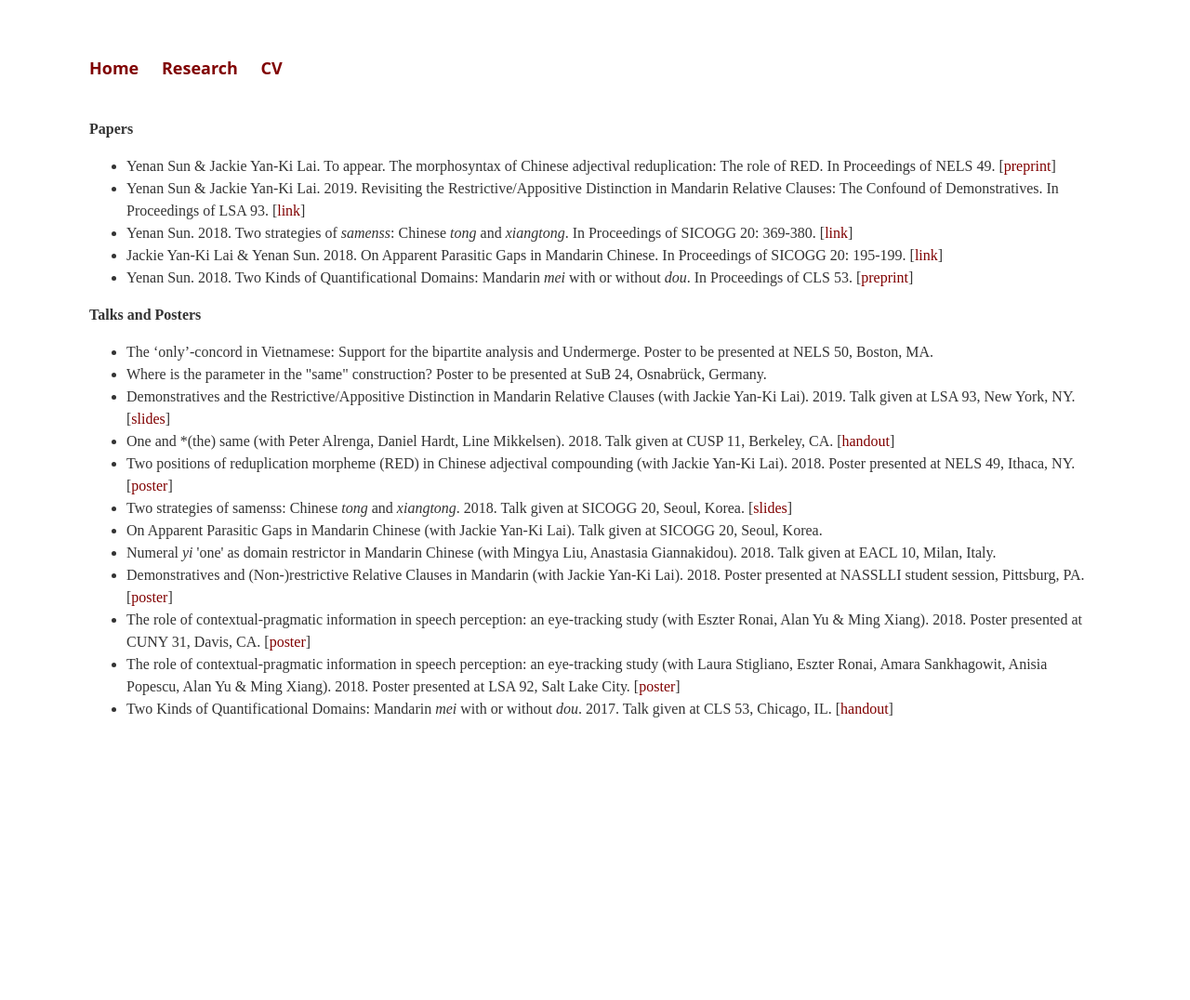
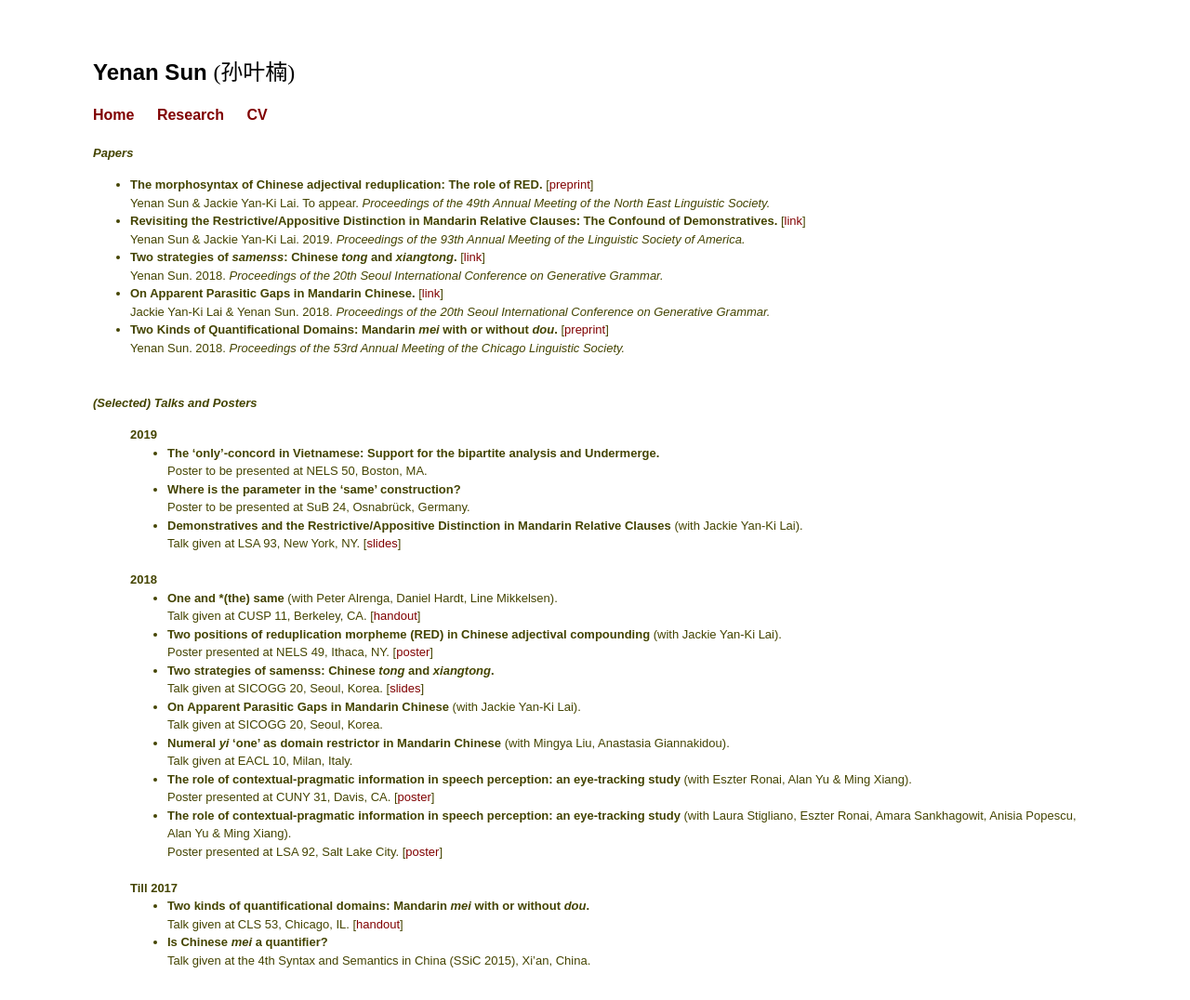
Before and after one commit to yenan09/yenan09.github.io, a Jekyll site: the page built from research.html, in a window 1280 px wide. Shown: the whole page at 93% size. Built offline with Jekyll 4.4.1, drawn with Linux system fonts in a browser that asks for light colours; before the commit the page ends 900 px from its top, so only the background shows below that.

Commit message:
20190825

```diff
--- a/_layouts/default.html
+++ b/_layouts/default.html
@@ -1,26 +1,33 @@
 <!DOCTYPE html>
 	<html>
+
 		<head>
 			<title>{{ page.title }}</title>
 			<!-- link to main stylesheet -->
 			<link rel="stylesheet" type="text/css" href="/css/main.css">
 		</head>
-		<body>
+		<body background-color="#EDDFDB">
+			<header role="banner" id="top">
+			<div id="header-text">
+				<font face="Arial, sans-serif" size="5"><b>Yenan Sun</b> <font face="STFangsong">(孙叶楠)</font>  </font> <br>
+			</div>
+
 			<nav>
-	    		<ul> <font face="Open Sans" size="4">
+	    		<ul> <font face="Arial, sans-serif" size="3">
 	        		<li><a href="/">Home</a></li>
 		        	<li><a href="/research">Research</a></li>
 	        		<li><a href="/syn_cv.pdf">CV</a></li>
 	        		 </font>
+
 	    		</ul>
 			</nav>
 			<div class="container">
 
-
-
 			{{ content }}
 
 			</div><!-- /.container -->
+		</body>
 
-		</body>
+
+
 	</html>
--- a/css/main.css
+++ b/css/main.css
@@ -1,11 +1,21 @@
+html { background-color: #FFFFFF; }
+
 body {
-    margin: 60px auto;
-    width: 85%;
-    line-height: 1.5
+  margin-top: 60px;
+margin-bottom: 10px;
+margin-right: 100px;
+margin-left: 100px;
+    line-height: 1.5;
+    background-color: #FFFFFF
+}
+
+p.small {
+  line-height: 0.7;
+  margin-left: 0
 }
 
 nav ul, footer ul {
-    font-family:'Helvetica', 'Arial', 'Sans-Serif';
+    font-family: "Arial", sans-serif;
     padding: 0px;
     list-style: none;
     font-weight: bold;
@@ -25,7 +35,7 @@ h1 {
     font-size: 3em;
     font-family:'Helvetica', 'Arial', 'Sans-Serif';
 }
-p {
+p { margin-left: 20px;
     font-size: 1.5em;
     line-height: 1.4em;
     color: #333;
--- a/research.html
+++ b/research.html
@@ -4,70 +4,91 @@ title: Research
 ---
 <div class="blurb">
 
-<br>
-<font size="3" font-family:"Open Sans", Helvetica, Arial, sans-serif; color="#333333">
-<b>Papers</b>
+
+<font size="2" face="Arial, sans-serif" color="#4444">
+<b><i>Papers</i></b>
   <ul>
-<li> Yenan Sun & Jackie Yan-Ki Lai. To appear. The morphosyntax of Chinese adjectival reduplication: The role of RED. In Proceedings of NELS 49. [<a href="{{ site.baseurl }}/nels49_sun_lai_dm.pdf" title="nels49">preprint</a>]</li>
-<li> Yenan Sun & Jackie Yan-Ki Lai. 2019. Revisiting the Restrictive/Appositive Distinction in Mandarin Relative Clauses: The Confound of Demonstratives.
-      In Proceedings of LSA 93. [<a href="{{ site.baseurl }}/4516-7224-2-PB.pdf" title="lsapaper">link</a>]</li>
-<li> Yenan Sun. 2018. Two strategies of <i>samenss</i>: Chinese <i>tong</i> and <i>xiangtong</i>.
-  In Proceedings of SICOGG 20: 369-380. [<a href="{{ site.baseurl }}/sicogg20_yenan_same.pdf" title="sicogg20">link</a>]</li>
-<li> Jackie Yan-Ki Lai & Yenan Sun. 2018. On Apparent Parasitic Gaps in Mandarin Chinese.
-    In Proceedings of SICOGG 20: 195-199. [<a href="{{ site.baseurl }}/sicogg20_pg.pdf" title="sicogg20">link</a>]</li>
-<li> Yenan Sun. 2018. Two Kinds of Quantificational Domains: Mandarin <i>mei</i> with or without <i>dou</i>.
-  In Proceedings of CLS 53. [<a href="{{ site.baseurl }}/cls53_mei_dou.pdf" title="cls53">preprint</a>]</li>
+<li> <b>The morphosyntax of Chinese adjectival reduplication: The role of RED.</b> [<a href="{{ site.baseurl }}/nels49_sun_lai_dm.pdf" title="nels49">preprint</a>] <br>
+  Yenan Sun & Jackie Yan-Ki Lai. To appear. <i>Proceedings of the 49th Annual Meeting of the North East Linguistic Society.</i> </li>
+<li> <b>Revisiting the Restrictive/Appositive Distinction in Mandarin Relative Clauses: The Confound of Demonstratives.</b> [<a href="{{ site.baseurl }}/4516-7224-2-PB.pdf" title="lsapaper">link</a>]<br>
+  Yenan Sun & Jackie Yan-Ki Lai. 2019. <i>Proceedings of the
+93th Annual Meeting of the Linguistic Society of America. </i> </li>
+<li> <b> Two strategies of <i>samenss</i>: Chinese <i>tong</i> and <i>xiangtong</i>.</b> [<a href="{{ site.baseurl }}/sicogg20_yenan_same.pdf" title="sicogg20">link</a>] <br>
+  Yenan Sun. 2018.  <i>Proceedings of the
+20th Seoul International Conference on Generative Grammar.</i> </li>
+<li> <b>On Apparent Parasitic Gaps in Mandarin Chinese. </b> [<a href="{{ site.baseurl }}/sicogg20_pg.pdf" title="sicogg20">link</a>] <br>
+    Jackie Yan-Ki Lai & Yenan Sun. 2018. <i> Proceedings of the
+20th Seoul International Conference on Generative Grammar. </i> </li>
+<li> <b> Two Kinds of Quantificational Domains: Mandarin <i>mei</i> with or without <i>dou</i>. </b> [<a href="{{ site.baseurl }}/cls53_mei_dou.pdf" title="cls53">preprint</a>] <br>
+  Yenan Sun. 2018. <i> Proceedings of the 53rd Annual Meeting
+of the Chicago Linguistic Society. </i> </li>
 <!-- <li> Yenan Sun. Unpublished manuscript. Identity, Similarity, and Equatives.[<a href="{{ site.baseurl }}/same_equative.pdf" title="same_equative">download</a>]</li> -->
-
   </ul>
 
+<br>
+<b><i>(Selected) Talks and Posters</i></b>
+<ul style="list-style-type:none;">
+<li> <b>2019</b>
+  <ul style="list-style-type:disc;">
+<li><b>The ‘only’-concord in Vietnamese: Support for the bipartite analysis and Undermerge.</b> <br>
+  Poster to be presented at NELS 50, Boston, MA.</li>
 
-<b>Talks and Posters</b>
+<li><b>Where is the parameter in the ‘same’ construction?</b> <br>
+  Poster to be presented at SuB 24, Osnabrück, Germany.</li>
 
-  <ul>
-
-<li>The ‘only’-concord in Vietnamese: Support for the bipartite analysis and Undermerge. Poster to be presented at NELS 50, Boston, MA.</li>
-
-<li>Where is the parameter in the "same" construction? Poster to be presented at SuB 24, Osnabrück, Germany.</li>
-
-<li>Demonstratives and the Restrictive/Appositive Distinction in Mandarin Relative Clauses (with Jackie Yan-Ki Lai). 2019. Talk given at LSA 93, New York, NY.
+<li><b>Demonstratives and the Restrictive/Appositive Distinction in Mandarin Relative Clauses </b> (with Jackie Yan-Ki Lai). <br>
+  Talk given at LSA 93, New York, NY.
 
       [<a href="{{ site.baseurl }}/LSA_slides_RC.pdf" title="lsa93">slides</a>] </li>
+  </ul>
+</li>
+<br>
+<li> <b>2018</b>
+  <ul style="list-style-type:disc;">
+<li> <b> One and *(the) same </b> (with Peter Alrenga, Daniel Hardt, Line Mikkelsen). <br>
+  Talk given at CUSP 11, Berkeley, CA. [<a href="{{ site.baseurl }}/cusp11_same.pdf" title="cusp11">handout</a>]</li>
 
-<li>One and *(the) same (with Peter Alrenga, Daniel Hardt, Line Mikkelsen). 2018. Talk given at CUSP 11, Berkeley, CA.
-       [<a href="{{ site.baseurl }}/cusp11_same.pdf" title="cusp11">handout</a>]</li>
-
-
-
-<li>Two positions of reduplication morpheme (RED) in Chinese adjectival compounding (with Jackie Yan-Ki Lai). 2018. Poster presented at NELS 49, Ithaca, NY.
+<li> <b> Two positions of reduplication morpheme (RED) in Chinese adjectival compounding </b> (with Jackie Yan-Ki Lai). <br>
+  Poster presented at NELS 49, Ithaca, NY.
    [<a href="{{ site.baseurl }}/nels49_reduplication.pdf" title="nels49">poster</a>]</li>
 
 <!-- <li>On Apparent Parasitic Gaps in Mandarin Chinese (with Jackie Yan-Ki Lai). 2018. Talk to be given at SICOGG 20, Seoul, Korea. </li> -->
 
-<li>Two strategies of samenss: Chinese <i>tong</i> and <i>xiangtong</i>. 2018. Talk given at SICOGG 20, Seoul, Korea.
-  [<a href="{{ site.baseurl }}/sicogg20_same_slides.pdf" title="sicogg20">slides</a>] </li>
+<li> <b> Two strategies of samenss: Chinese <i>tong</i> and <i>xiangtong</i>. </b> <br>
+  Talk given at SICOGG 20, Seoul, Korea. [<a href="{{ site.baseurl }}/sicogg20_same_slides.pdf" title="sicogg20">slides</a>] </li>
 
-<li>On Apparent Parasitic Gaps in Mandarin Chinese (with Jackie Yan-Ki Lai). Talk given at SICOGG 20, Seoul, Korea.
+<li> <b> On Apparent Parasitic Gaps in Mandarin Chinese </b> (with Jackie Yan-Ki Lai). <br>
+  Talk given at SICOGG 20, Seoul, Korea.
 
-<li>Numeral <i>yi</i> 'one' as domain restrictor in Mandarin Chinese (with Mingya Liu, Anastasia Giannakidou). 2018. Talk given at EACL 10, Milan, Italy.
+<li> <b> Numeral <i>yi</i> ‘one’ as domain restrictor in Mandarin Chinese </b> (with Mingya Liu, Anastasia Giannakidou). <br>
+  Talk given at EACL 10, Milan, Italy.
   </li>
 
-<li>Demonstratives and (Non-)restrictive Relative Clauses in Mandarin (with Jackie Yan-Ki Lai). 2018. Poster presented at NASSLLI student session, Pittsburg, PA.
+<!-- <li>Demonstratives and (Non-)restrictive Relative Clauses in Mandarin (with Jackie Yan-Ki Lai). 2018. Poster presented at NASSLLI student session, Pittsburg, PA.
 
-  [<a href="{{ site.baseurl }}/relc.pdf" title="nasslli">poster</a>] </li>
+  [<a href="{{ site.baseurl }}/relc.pdf" title="nasslli">poster</a>] </li> -->
 
-<li>The role of contextual-pragmatic information in speech perception: an eye-tracking study (with Eszter Ronai, Alan Yu & Ming Xiang). 2018. Poster presented at CUNY 31, Davis, CA.
- [<a href="{{ site.baseurl }}/cuny31_colorful.pdf" title="cuny31">poster</a>] </li>
+<li> <b>The role of contextual-pragmatic information in speech perception: an eye-tracking study </b> (with Eszter Ronai, Alan Yu & Ming Xiang). <br>
+  Poster presented at CUNY 31, Davis, CA. [<a href="{{ site.baseurl }}/cuny31_colorful.pdf" title="cuny31">poster</a>] </li>
 
 
-<li>The role of contextual-pragmatic information in speech perception: an eye-tracking study (with Laura Stigliano, Eszter Ronai, Amara Sankhagowit, Anisia Popescu, Alan Yu & Ming Xiang). 2018. Poster presented at LSA 92, Salt Lake City.
+<li><b>The role of contextual-pragmatic information in speech perception: an eye-tracking study </b> (with Laura Stigliano, Eszter Ronai, Amara Sankhagowit, Anisia Popescu, Alan Yu & Ming Xiang). <br>
+  Poster presented at LSA 92, Salt Lake City. [<a href="{{ site.baseurl }}/lsa92_colorful.pdf" title="lsa92">poster</a>] </li>
 
-[<a href="{{ site.baseurl }}/lsa92_colorful.pdf" title="lsa92">poster</a>] </li>
+</ul>
+</li>
+<br>
+<li> <b>Till 2017</b>
+  <ul style="list-style-type:disc;">
+<li><b>Two kinds of quantificational domains: Mandarin <i>mei</i> with or without <i>dou</i>. </b> <br>
+  Talk given at CLS 53, Chicago, IL. [<a href="{{ site.baseurl }}/cls53_handout.pdf" title="cls53">handout</a>]</li>
+<li><b> Is Chinese <i>mei</i> a quantifier? </b> <br>
+  Talk given at the 4th Syntax and Semantics in China (SSiC 2015), Xi’an, China. </li>
 
-<li>Two Kinds of Quantificational Domains: Mandarin <i>mei</i> with or without <i>dou</i>. 2017. Talk given at CLS 53, Chicago, IL.
-[<a href="{{ site.baseurl }}/cls53_handout.pdf" title="cls53">handout</a>]</li>
+</ul>
+</li>
+
 <br>
-
   </ul>
 
 
```
Also changed, not shown: index.html (+65 -39 lines), self3.png (added), 6 other files.
